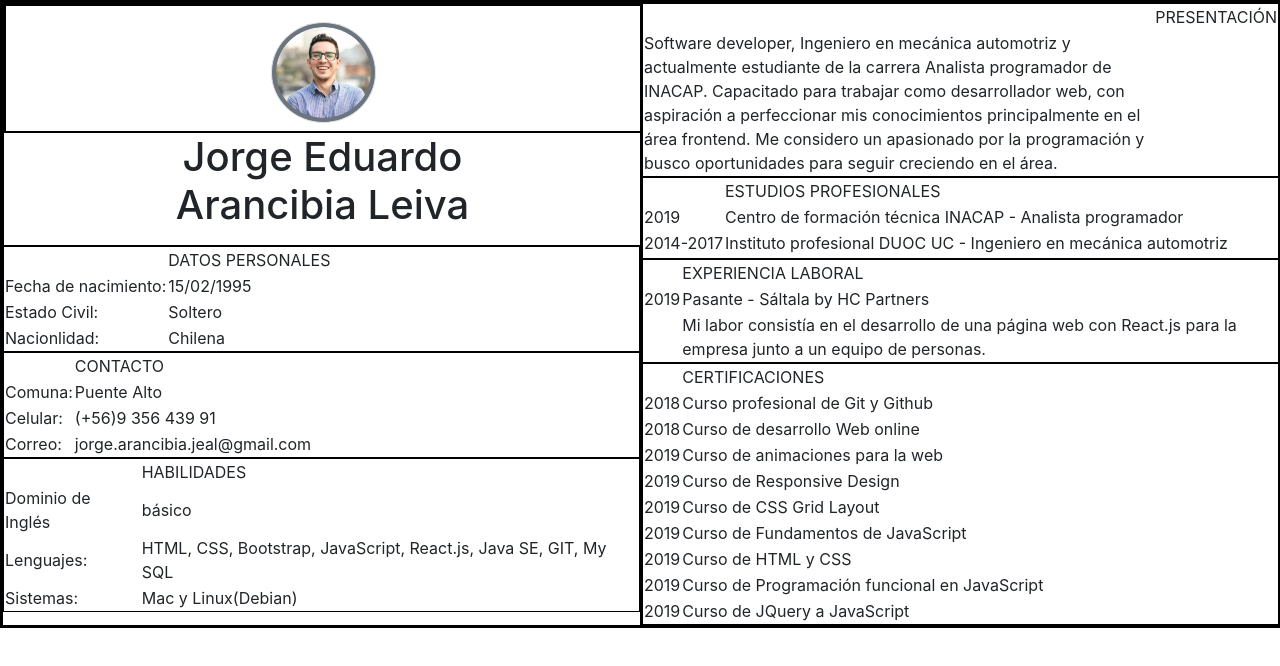
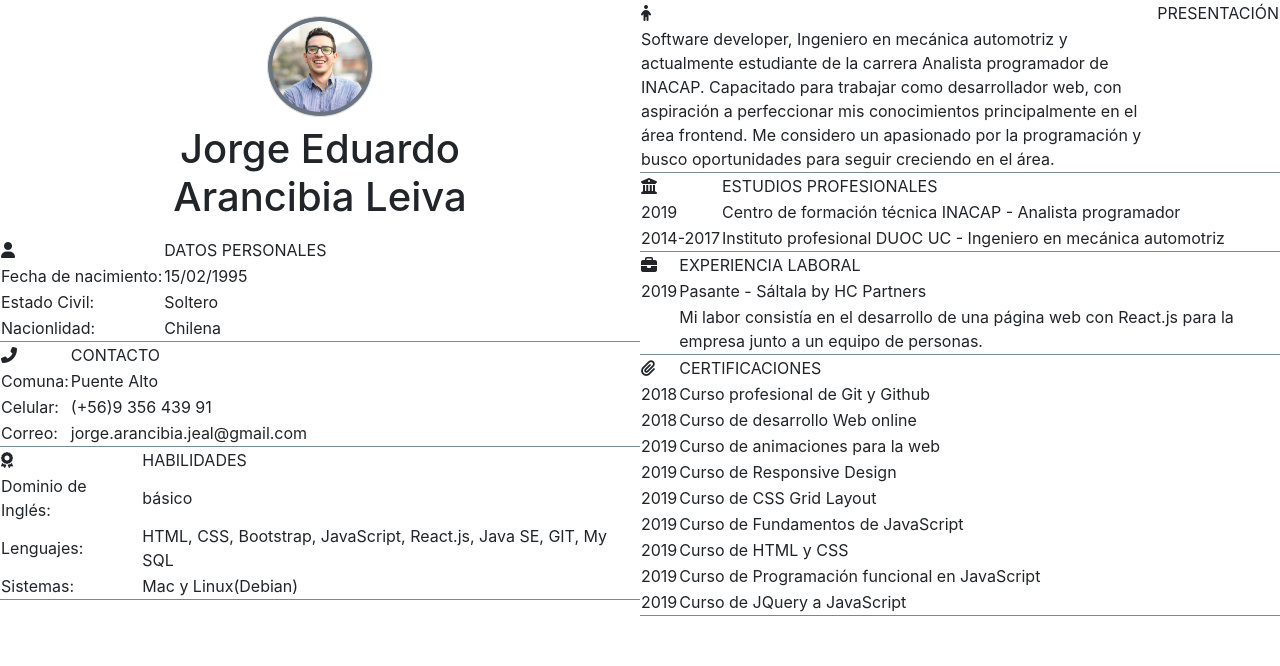
Before and after one commit to JorgeArancibia1/CV, a React app: page / in a window 1280 px wide. Shown: the top 666 px of the page. Built offline with nearby package versions, Linux system fonts and the light colour scheme.

Commit message:
iconos agregados

```diff
--- a/public/index.html
+++ b/public/index.html
@@ -8,6 +8,7 @@
 </head>
 <body>
     <div id="app"></div>
+    <script src="https://kit.fontawesome.com/2ea961cf35.js" crossorigin="anonymous"></script>
 </body>
 </body>
 </html>
--- a/src/components/App.js
+++ b/src/components/App.js
@@ -9,6 +9,7 @@ import WorkExperience from './WorkExperience.js';
 import Certifications from './Certifications.js';
 
 import data from '../data.json';
+
 
 const App = () => {
   return (
--- a/src/components/Model.js
+++ b/src/components/Model.js
@@ -19,7 +19,7 @@ const Model = (props) => {
   // console.log(props.data.info[0])
 
   return (
-    <div>
+    <article>
       <table>
         <thead>
           <tr>
@@ -39,7 +39,7 @@ const Model = (props) => {
           ))}
         </tbody>
       </table>
-    </div>
+    </article>
   )
 }
 
--- a/src/data.json
+++ b/src/data.json
@@ -2,7 +2,7 @@
   "info": [
     {
       "id": 1,
-      "icon": "'fas fa-user-tie'",
+      "icon": "fas fa-user",
       "title": "DATOS PERSONALES",
       "items": [
         {
@@ -21,7 +21,7 @@
     },
     {
       "id": 2,
-      "icon": "",
+      "icon": "fas fa-phone-alt",
       "title": "CONTACTO",
       "items": [
         {
@@ -40,11 +40,11 @@
     },
     {
       "id": 3,
-      "icon": "",
+      "icon": "fas fa-award",
       "title": "HABILIDADES",
       "items": [
         {
-          "item": "Dominio de Inglés",
+          "item": "Dominio de Inglés:",
           "content": "básico"
         },
         {
@@ -59,7 +59,7 @@
     },
     {
       "id": 4,
-      "icon": "",
+      "icon": "fas fa-child",
       "title": "PRESENTACIÓN",
       "items":[
         {
@@ -69,7 +69,7 @@
     },
     {
       "id": 5,
-      "icon": "",
+      "icon": "fas fa-university",
       "title": "ESTUDIOS PROFESIONALES",
       "items": [
         {
@@ -80,16 +80,12 @@
         {
           "item": "2014-2017",
           "content": "Instituto profesional DUOC UC - Ingeniero en mecánica automotriz"
-        },
-        {
-          "item": "",
-          "content": ""
         }
       ]
     },
     {
       "id": 6,
-      "icon": "",
+      "icon": "fas fa-briefcase",
       "title": "EXPERIENCIA LABORAL",
       "items": [
         {
@@ -104,7 +100,7 @@
     },
     {
       "id": 7,
-      "icon": "",
+      "icon": "fas fa-paperclip",
       "title": "CERTIFICACIONES",
       "items": [
         {
@@ -118,7 +114,6 @@
         {
           "item": "2019",
           "content": "Curso de animaciones para la web"
-
         },
         {
           "item":"2019",
--- a/src/index.css
+++ b/src/index.css
@@ -8,8 +8,8 @@ img{
   width: 20%;
 }
 
-div, section{
-  border: 0.1px solid black;
+article{
+  border-bottom: 1px solid lightslategray;
   box-sizing: unset;
   margin: 0;
   padding: 0;
--- a/src/index.js
+++ b/src/index.js
@@ -4,7 +4,6 @@ import './index.css';
 import App from './components/App';
 
 import '../bootstrap.min.css';
-import '@fortawesome/fontawesome-free/js/fontawesome';
 
 
 function render() {
```
